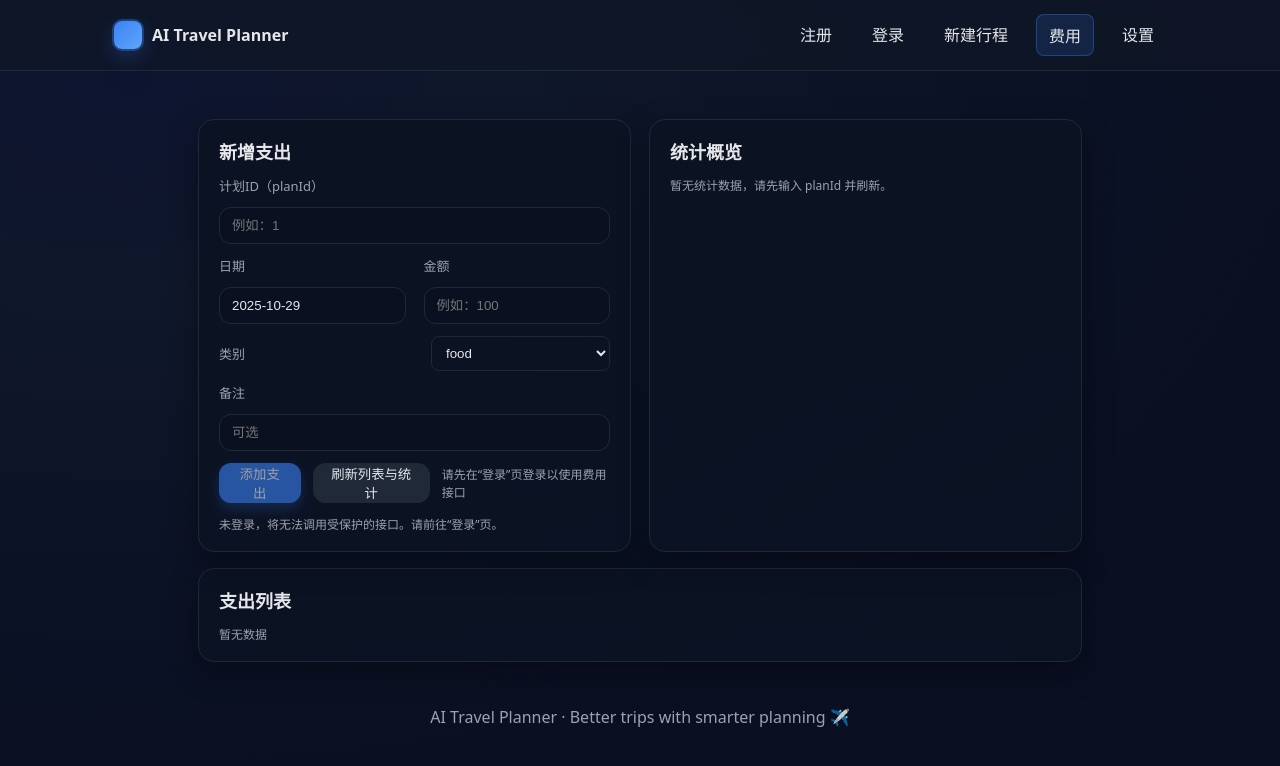
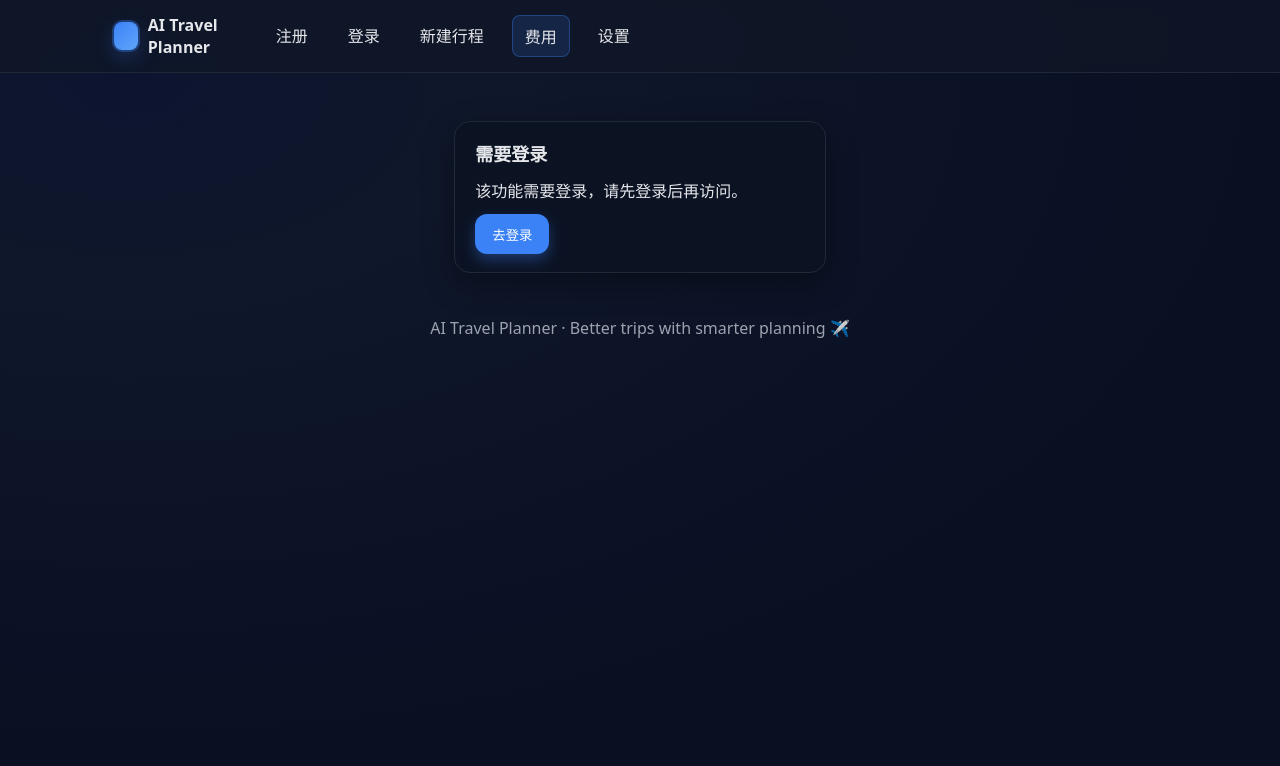
Before and after one commit to nju-xjk/AI-Travel-Planner, a React (Vite) app: page /expenses in a window 1280 px wide. Shown: the top 766 px of the page. Built offline with nearby package versions, Linux system fonts and the light colour scheme.

Commit message:
frontend: auth utils + RequireAuth guard; NavBar shows user email and logout; hide Register/Login when authed; default route -> /login; protect plan/expenses/settings with login prompt

```diff
--- a/src/frontend/App.tsx
+++ b/src/frontend/App.tsx
@@ -7,6 +7,7 @@ import PlanShow from './pages/PlanShow';
 import Settings from './pages/Settings';
 import Expenses from './pages/Expenses';
 import NavBar from './components/NavBar';
+import RequireAuth from './components/RequireAuth';
 
 export default function App() {
   return (
@@ -14,13 +15,13 @@ export default function App() {
       <NavBar />
       <main className="container">
         <Routes>
-          <Route path="/" element={<Navigate to="/plan/new" replace />} />
+          <Route path="/" element={<Navigate to="/login" replace />} />
           <Route path="/login" element={<Login />} />
           <Route path="/register" element={<Register />} />
-          <Route path="/plan/new" element={<PlanNew />} />
-          <Route path="/plan/:id" element={<PlanShow />} />
-          <Route path="/expenses" element={<Expenses />} />
-          <Route path="/settings" element={<Settings />} />
+          <Route path="/plan/new" element={<RequireAuth><PlanNew /></RequireAuth>} />
+          <Route path="/plan/:id" element={<RequireAuth><PlanShow /></RequireAuth>} />
+          <Route path="/expenses" element={<RequireAuth><Expenses /></RequireAuth>} />
+          <Route path="/settings" element={<RequireAuth><Settings /></RequireAuth>} />
         </Routes>
         <div className="footer">AI Travel Planner · Better trips with smarter planning ✈️</div>
       </main>
--- /dev/null
+++ b/src/frontend/auth.ts
@@ -0,0 +1,42 @@
+export function getToken(): string {
+  return localStorage.getItem('token') || '';
+}
+
+export function setToken(token: string) {
+  localStorage.setItem('token', token);
+  window.dispatchEvent(new Event('auth-changed'));
+}
+
+export function clearToken() {
+  localStorage.removeItem('token');
+  window.dispatchEvent(new Event('auth-changed'));
+}
+
+function base64UrlDecode(input: string): string {
+  const base64 = input.replace(/-/g, '+').replace(/_/g, '/');
+  const pad = base64.length % 4 === 2 ? '==' : base64.length % 4 === 3 ? '=' : '';
+  try {
+    return atob(base64 + pad);
+  } catch {
+    return '';
+  }
+}
+
+export function getEmailFromToken(token?: string): string | null {
+  const t = token ?? getToken();
+  if (!t) return null;
+  const parts = t.split('.');
+  if (parts.length < 2) return null;
+  try {
+    const payloadStr = base64UrlDecode(parts[1]);
+    const payload = JSON.parse(payloadStr);
+    if (typeof payload?.email === 'string') return payload.email;
+    return null;
+  } catch {
+    return null;
+  }
+}
+
+export function isAuthenticated(): boolean {
+  return !!getToken();
+}
--- a/src/frontend/components/NavBar.tsx
+++ b/src/frontend/components/NavBar.tsx
@@ -1,7 +1,24 @@
 import React from 'react';
-import { NavLink } from 'react-router-dom';
+import { NavLink, useNavigate } from 'react-router-dom';
+import { getToken, getEmailFromToken, clearToken } from '../auth';
 
 export default function NavBar() {
+  const navigate = useNavigate();
+  const [email, setEmail] = React.useState<string | null>(getEmailFromToken(getToken()));
+  const [open, setOpen] = React.useState(false);
+
+  React.useEffect(() => {
+    const onChange = () => setEmail(getEmailFromToken(getToken()));
+    window.addEventListener('auth-changed', onChange);
+    return () => window.removeEventListener('auth-changed', onChange);
+  }, []);
+
+  const onLogout = () => {
+    clearToken();
+    setOpen(false);
+    navigate('/login');
+  };
+
   return (
     <div className="navbar">
       <div className="navbar-inner">
@@ -9,12 +26,30 @@ export default function NavBar() {
           <div className="brand-logo" />
           <div>AI Travel Planner</div>
         </div>
-        <nav className="nav">
-          <NavLink to="/register" className={({ isActive }) => isActive ? 'active' : ''}>注册</NavLink>
-          <NavLink to="/login" className={({ isActive }) => isActive ? 'active' : ''}>登录</NavLink>
-          <NavLink to="/plan/new" className={({ isActive }) => isActive ? 'active' : ''}>新建行程</NavLink>
-          <NavLink to="/expenses" className={({ isActive }) => isActive ? 'active' : ''}>费用</NavLink>
-          <NavLink to="/settings" className={({ isActive }) => isActive ? 'active' : ''}>设置</NavLink>
+        <nav className="nav" style={{ display: 'flex', alignItems: 'center', gap: 16, width: '100%' }}>
+          <div style={{ display: 'flex', gap: 16 }}>
+            {!email && (
+              <>
+                <NavLink to="/register" className={({ isActive }) => isActive ? 'active' : ''}>注册</NavLink>
+                <NavLink to="/login" className={({ isActive }) => isActive ? 'active' : ''}>登录</NavLink>
+              </>
+            )}
+            <NavLink to="/plan/new" className={({ isActive }) => isActive ? 'active' : ''}>新建行程</NavLink>
+            <NavLink to="/expenses" className={({ isActive }) => isActive ? 'active' : ''}>费用</NavLink>
+            <NavLink to="/settings" className={({ isActive }) => isActive ? 'active' : ''}>设置</NavLink>
+          </div>
+          <div style={{ marginLeft: 'auto', position: 'relative' }}>
+            {email && (
+              <div style={{ cursor: 'pointer', userSelect: 'none' }} onClick={() => setOpen(v => !v)}>
+                {email}
+                {open && (
+                  <div style={{ position: 'absolute', right: 0, top: '120%', background: 'var(--bg)', border: '1px solid var(--border)', borderRadius: 8, padding: 8, minWidth: 120, zIndex: 10 }}>
+                    <div style={{ padding: '8px 10px', cursor: 'pointer' }} onClick={onLogout}>退出登录</div>
+                  </div>
+                )}
+              </div>
+            )}
+          </div>
         </nav>
       </div>
     </div>
--- /dev/null
+++ b/src/frontend/components/RequireAuth.tsx
@@ -0,0 +1,25 @@
+import React from 'react';
+import { isAuthenticated } from '../auth';
+import Card from './Card';
+import Button from './Button';
+import { useNavigate } from 'react-router-dom';
+
+export default function RequireAuth({ children }: { children: React.ReactNode }) {
+  const authed = isAuthenticated();
+  const navigate = useNavigate();
+  if (!authed) {
+    return (
+      <div className="container" style={{ maxWidth: 560 }}>
+        <Card title="需要登录">
+          <div className="stack">
+            <div>该功能需要登录，请先登录后再访问。</div>
+            <div>
+              <Button type="button" variant="primary" onClick={() => navigate('/login')}>去登录</Button>
+            </div>
+          </div>
+        </Card>
+      </div>
+    );
+  }
+  return <>{children}</>;
+}
--- a/src/frontend/pages/Login.tsx
+++ b/src/frontend/pages/Login.tsx
@@ -24,6 +24,7 @@ export default function Login() {
     setLoading(false);
     if (res?.data?.token) {
       localStorage.setItem('token', res.data.token);
+      window.dispatchEvent(new Event('auth-changed'));
       setMsg('登录成功，即将跳转...');
       setTimeout(() => navigate('/plan/new'), 600);
     } else {
```
